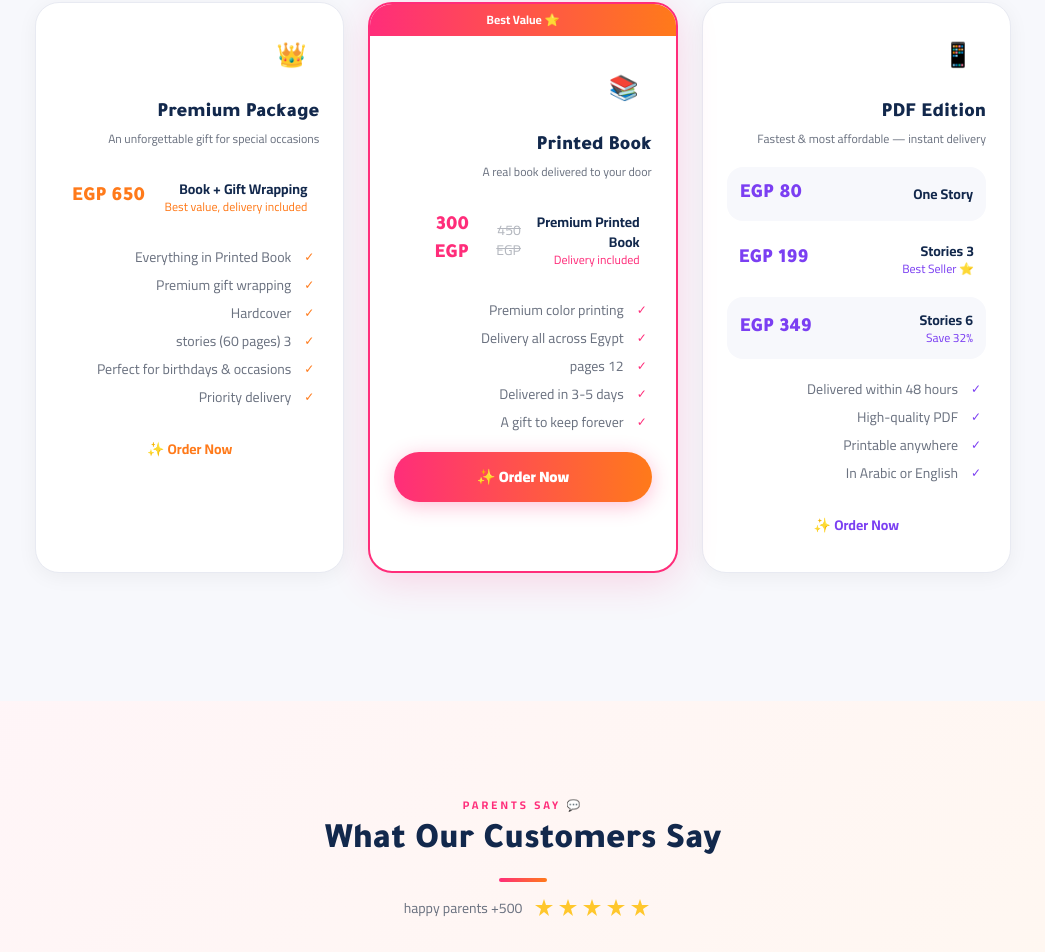
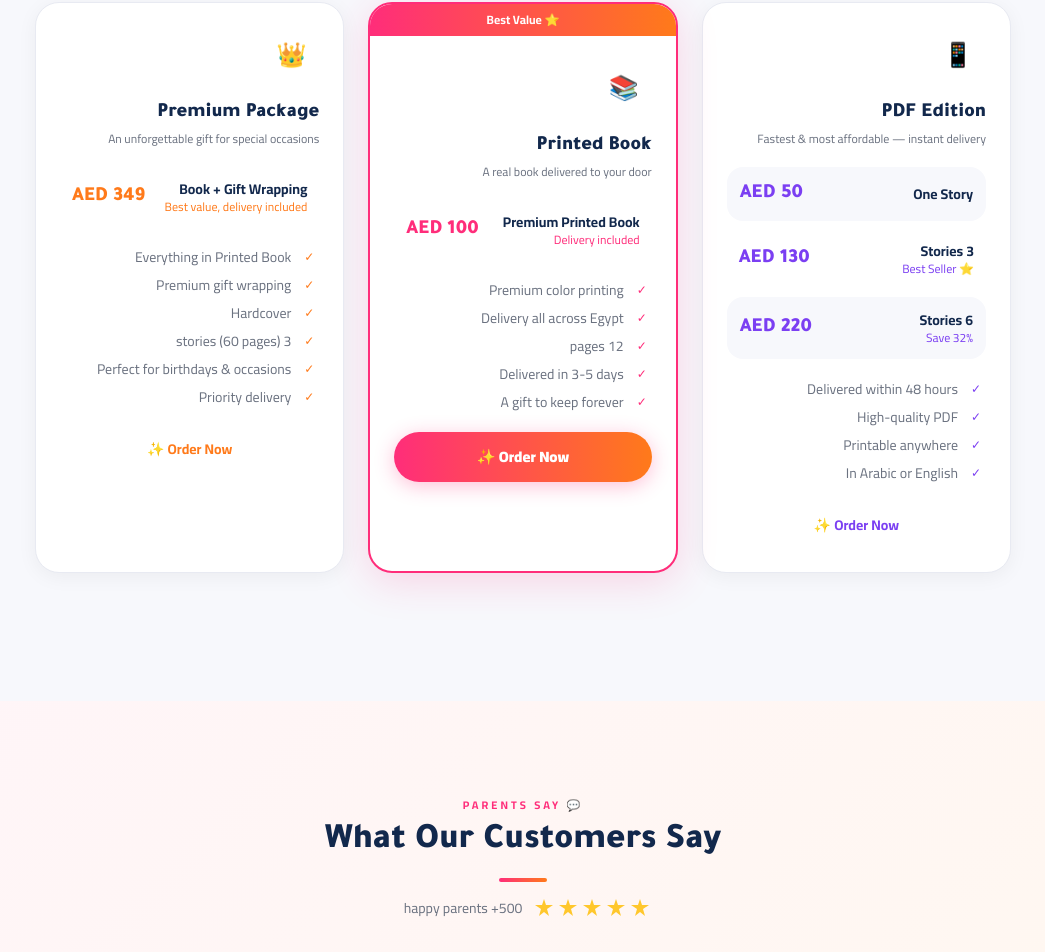
Before and after one commit to megahedai1147-maker/batal-stories-en, a Next.js app: page / in a window 1280 px wide. Shown: the part 4230-5182 px from the top of the page, without its empty margins (117-1162 px from the left). Built offline with nearby package versions, Linux system fonts and the light colour scheme.

Commit message:
Update Pricing.tsx

```diff
--- a/components/Pricing.tsx
+++ b/components/Pricing.tsx
@@ -4,11 +4,11 @@ import { translations } from '@/components/translations'
 
 const planMeta = [
   { id:'pdf', icon:'📱', popular:false, accentColor:'var(--purple)',
-    tierPrices:[80, 199, 349] },
+    tierPrices:[50, 130, 220] },
   { id:'print', icon:'📚', popular:true, accentColor:'var(--pink)',
-    tierPrices:[300], oldPrices:[450] },
+    tierPrices:[100, 160] },
   { id:'premium', icon:'👑', popular:false, accentColor:'var(--orange)',
-    tierPrices:[650] },
+    tierPrices:[349] },
 ]
 
 export default function Pricing() {
@@ -82,10 +82,10 @@ export default function Pricing() {
                         <div className="flex items-center gap-2">
                           {oldPrice && (
                             <div className="text-sm line-through" style={{ color:'var(--gray-text)', fontFamily:'var(--font-body)', opacity:0.5 }}>
-                              {oldPrice} EGP
+                              {oldPrice} AED
                             </div>
                           )}
-                          <div className="font-tajawal font-black text-xl" style={{ color:plan.accentColor }}>{price} EGP</div>
+                          <div className="font-tajawal font-black text-xl" style={{ color:plan.accentColor }}>{price} AED</div>
                         </div>
                       </div>
                     )
@@ -107,7 +107,7 @@ export default function Pricing() {
 
                 {/* CTA */}
                 <a
-                  href={`https://wa.me/201034502000?text=${encodeURIComponent(`${t.whatsappText} ${plan.name}`)}`}
+                  href={`https://wa.me/971501615994?text=${encodeURIComponent(`${t.whatsappText} ${plan.name}`)}`}
                   target="_blank"
                   rel="noopener noreferrer"
                   className={plan.popular ? 'btn-primary w-full justify-center py-3' : ''}
```
